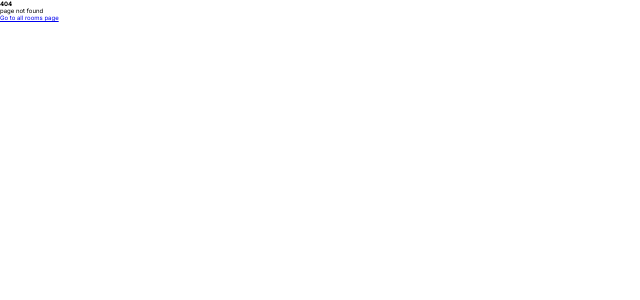
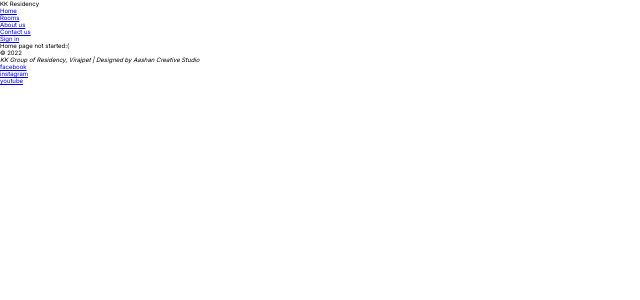
Before and after one commit to jest-in/resort-kk-residency, a React (Create React App) app: page / in a window 1280 px wide. Before the commit this address had no page. Shown: the top 300 px of the page, without its empty margins (0-640 px from the left). Built offline with nearby package versions, Linux system fonts and the light colour scheme.

Commit message:
component created for header and footer

```diff
--- a/src/App.js
+++ b/src/App.js
@@ -1,4 +1,4 @@
-import { BrowserRouter,Routes,Route } from "react-router-dom";
+import { BrowserRouter, Routes, Route } from "react-router-dom";
 
 // pages import
 import SignIn from "./pages/signin";
@@ -6,16 +6,18 @@ import SignUp from "./pages/signup";
 import AllRooms from "./pages/allrooms";
 import OneRoom from "./pages/oneroom";
 import ErrorPage from "./pages/error-page";
+import Home from "./pages/home";
 
 function App() {
   return (
     <BrowserRouter>
       <Routes>
-        <Route path="login" element={<SignIn/>}/>
-        <Route path="register" element={<SignUp/>}/>
-        <Route path="all-rooms" element={<AllRooms/>}/>
-        <Route path="room" element={<OneRoom/>}/>
-        <Route path="*" element={<ErrorPage/>}/>
+        <Route path="/" element={<Home />} />
+        <Route path="login" element={<SignIn />} />
+        <Route path="register" element={<SignUp />} />
+        <Route path="all-rooms" element={<AllRooms />} />
+        <Route path="room" element={<OneRoom />} />
+        <Route path="*" element={<ErrorPage />} />
       </Routes>
     </BrowserRouter>
   );
--- /dev/null
+++ b/src/components/footer.js
@@ -0,0 +1,42 @@
+import React from 'react'
+
+export default function Footer() {
+  return (
+    <footer>
+      <div>
+        <p>
+          © <time dateTime={2022}>2022</time>
+        </p>
+        <address>
+          KK Group of Residency, Virajpet | Designed by Aashan Creative Studio
+        </address>
+      </div>
+      <ul>
+        <li>
+          <a href="#">
+            facebook
+            <figure>
+              {/* place the facebook image here of the footer here */}
+            </figure>
+          </a>
+        </li>
+        <li>
+          <a href="#">
+            instagram
+            <figure>
+              {/* place the instagram image here of the footer here */}
+            </figure>
+          </a>
+        </li>
+        <li>
+          <a href="#">
+            youtube
+            <figure>
+              {/* place the youtube image here of the footer here */}
+            </figure>
+          </a>
+        </li>
+      </ul>
+    </footer>
+  );
+}
--- /dev/null
+++ b/src/components/header.js
@@ -0,0 +1,27 @@
+import React from 'react'
+
+export default function Header() {
+  return (
+    <header>
+      <p>KK Residency</p>
+      <h1 style={{ display: "none" }}>All rooms</h1>
+      <nav>
+        <ul>
+          <li>
+            <a href="/">Home</a>
+          </li>
+          <li>
+            <a href="#rooms">Rooms</a>
+          </li>
+          <li>
+            <a href="#about">About us</a>
+          </li>
+          <li>
+            <a href="#contact">Contact us</a>
+          </li>
+        </ul>
+        <a href="/login">Sign in</a>
+      </nav>
+    </header>
+  );
+}
--- /dev/null
+++ b/src/pages/home.js
@@ -0,0 +1,15 @@
+import React from "react";
+import Footer from "../components/footer";
+import Header from "../components/header";
+
+export default function Home() {
+  return (
+    <div>
+      <Header />
+      <main>
+        Home page not started:(
+      </main>
+      <Footer />
+    </div>
+  );
+}
```
Also changed, not shown: 1 other file (tests, documents, lock files or other folders).
